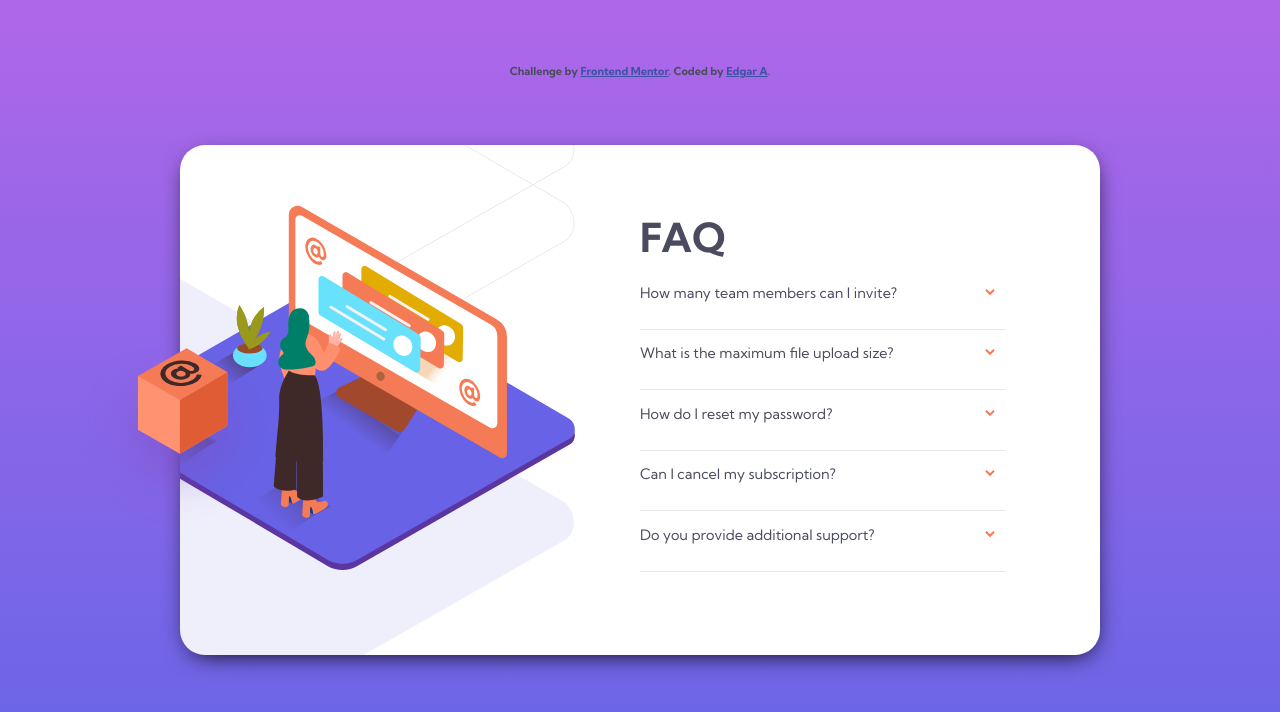
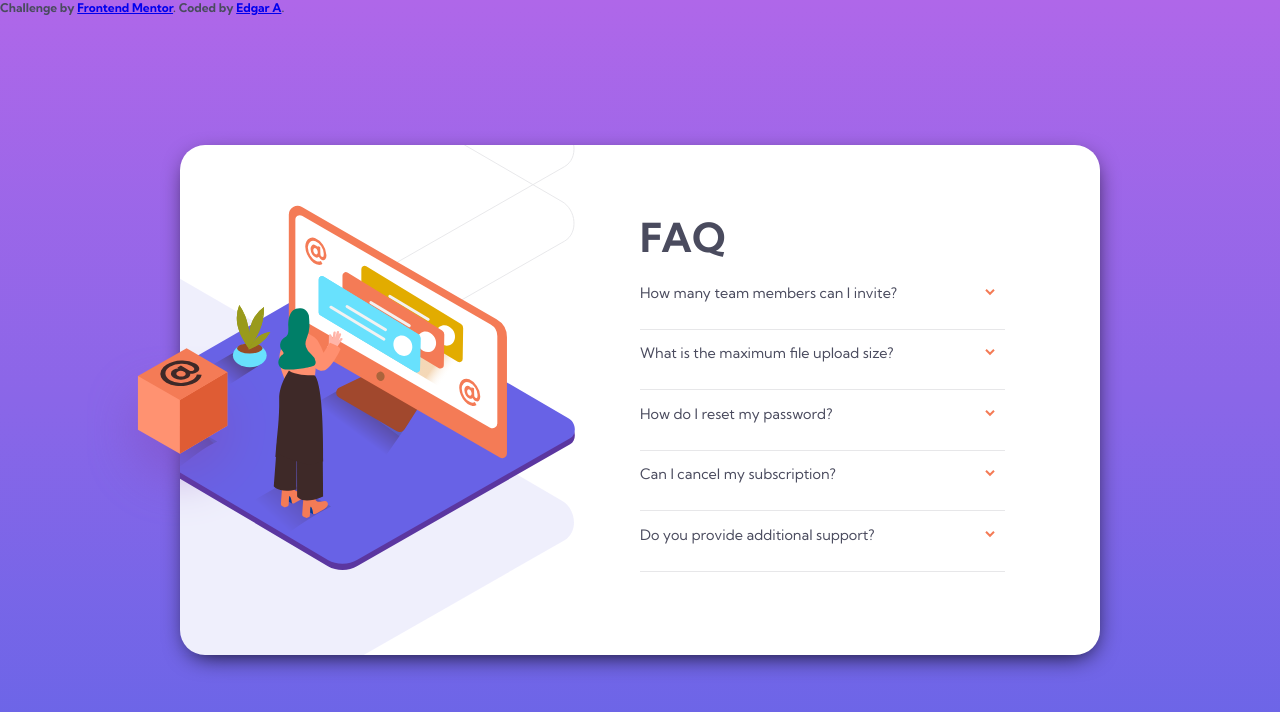
Before and after one commit to inosuke-x/faq-accordion, a plain HTML site: page index.html in a window 1280 px wide. Drawn offline with Linux system fonts and the light colour scheme.

Commit message:
Update index.html

```diff
--- a/index.html
+++ b/index.html
@@ -61,10 +61,6 @@
       Challenge by <a href="https://www.frontendmentor.io?ref=challenge" target="_blank">Frontend Mentor</a>.
       Coded by <a href="#">Edgar A</a>.
     </div>
-    <style>
-      .attribution { font-size: 11px; text-align: center; margin-top:5%;}
-      .attribution a { color: hsl(228, 45%, 44%); }
-      </style>
   <script src="app/js/script.js"></script>
 </body>
 </html>
```
